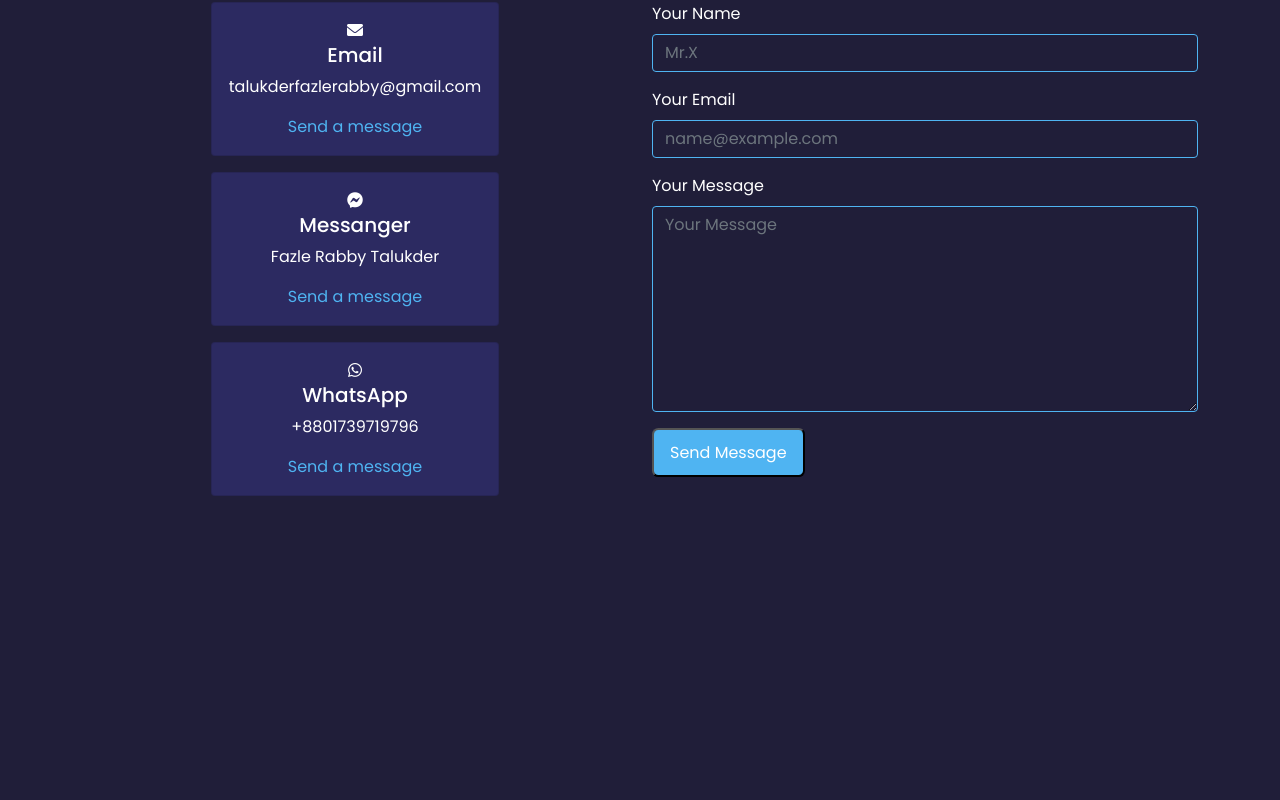
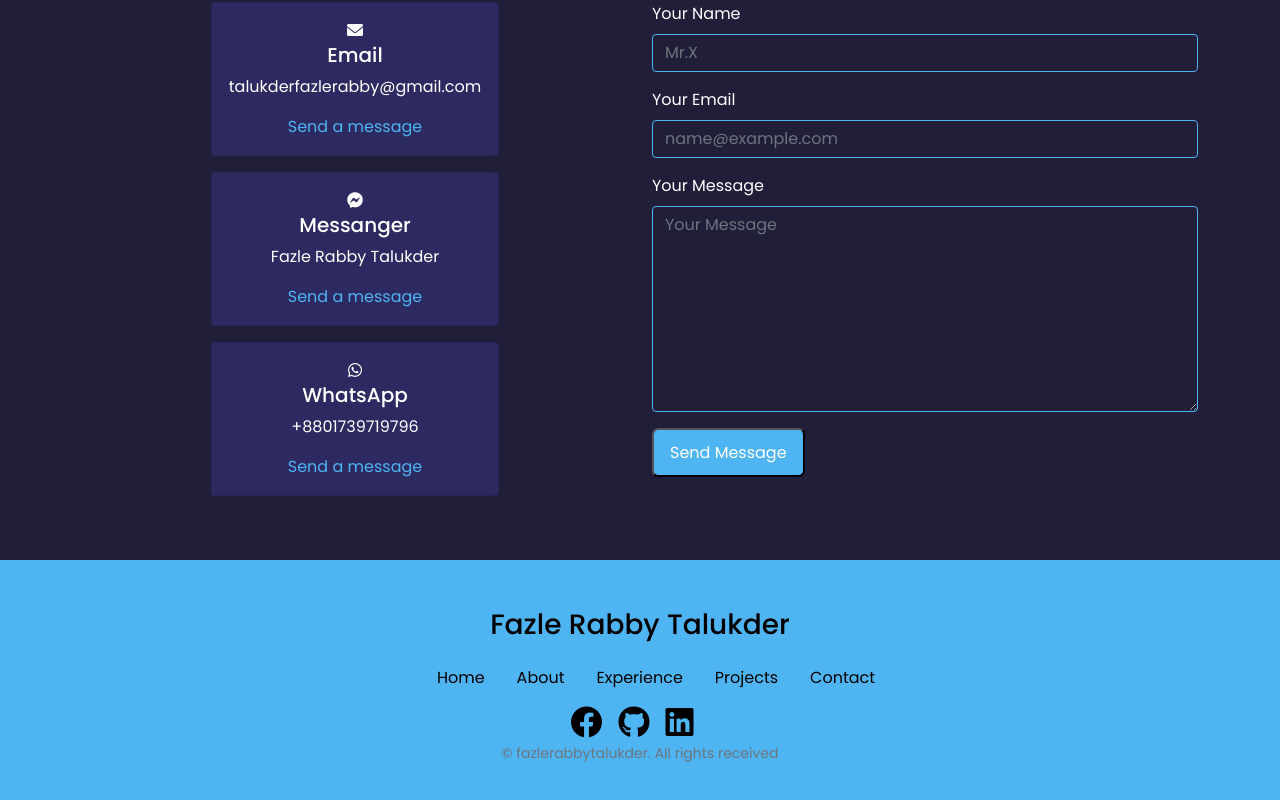
Before and after one commit to fazlerabbytalukder/fazle-rabby-talukder-webdev, a React (Create React App) app: page / in a window 1280 px wide. Shown: the part 1826-2626 px from the top of the page. Before the commit the page ends 2338 px from the top, so only its background shows below. Built offline with nearby package versions, Linux system fonts and the light colour scheme; no server answers.

Commit message:
footer design complete

```diff
--- a/src/components/Contact/Contact.js
+++ b/src/components/Contact/Contact.js
@@ -10,7 +10,7 @@ const Contact = () => {
         emailjs.sendForm('service_cac4nuf', 'template_ql04u2i', form.current, 'o3-uA0uz7P_V85DvY')
     };
     return (
-        <div id='contact' className='container'>
+        <div id='contact' className='container mb-5'>
             <div className="text-center mt-5 mb-5">
                 <p style={{ textSize: '0.875em', marginBottom: '-2px' }} className='text-secondary'>Get In Touch</p>
                 <h2 style={{ color: '#4FB4F2' }}>Contact Me</h2>
--- /dev/null
+++ b/src/components/Footer/Footer.css
@@ -0,0 +1,30 @@
+.footer-background{
+    background-color: #4FB4F2;
+}
+
+.footer-logo{
+    text-decoration: none;
+    color: black;
+}
+
+.footer-nav{
+    display: flex;
+    flex-wrap: wrap;
+    justify-content: center;
+    gap:2rem;
+    margin: 0 auto 3rem;
+    list-style: none;
+}
+
+.footer-nav a{
+    text-decoration: none;
+    color: black;
+}
+
+.footer-nav a:hover{
+    color: #2C2A61;
+}
+
+.footer-icons{
+    margin-top: -2rem;
+}
--- /dev/null
+++ b/src/components/Footer/Footer.js
@@ -0,0 +1,29 @@
+import React from 'react';
+import './Footer.css';
+
+const Footer = () => {
+    return (
+        <footer className='container-fluid footer-background'>
+            <div className='text-center py-5'>
+                <a className='text-center h3 footer-logo' href="https://www.facebook.com/frtfazlerabby/">Fazle Rabby Talukder</a>
+                <ul className='footer-nav mt-4'>
+                    <li><a href="#home">Home</a></li>
+                    <li><a href="#about">About</a></li>
+                    <li><a href="#experience">Experience</a></li>
+                    <li><a href="#projects">Projects</a></li>
+                    <li><a href="#contact">Contact</a></li>
+                </ul>
+                <div className='footer-icons'>
+                    <a href="https://www.facebook.com/frtfazlerabby/" target="_blank" rel="noreferrer"><i style={{color:'black'}} class="fa-brands fa-facebook fa-2x me-3"></i></a>
+                    <a href="https://github.com/fazlerabbytalukder" target="_blank" rel="noreferrer"><i style={{color:'black'}} class="fa-brands fa-github fa-2x me-3"></i></a>
+                    <a href="https://www.linkedin.com/in/fazle-rabby-talukder/" target="_blank" rel="noreferrer"><i style={{color:'black'}} class="fa-brands fa-linkedin fa-2x me-3"></i></a>
+                </div>
+                <div className='pb-5'>
+                    <small className='text-secondary'>&copy; fazlerabbytalukder. All rights received</small>
+                </div>
+            </div>
+        </footer>
+    );
+};
+
+export default Footer;
--- a/src/components/Home/Home.js
+++ b/src/components/Home/Home.js
@@ -3,6 +3,7 @@ import About from '../About/About';
 import Banner from '../Banner/Banner';
 import Contact from '../Contact/Contact';
 import Experience from '../Experience/Experience';
+import Footer from '../Footer/Footer';
 import Navbar from '../Navbar/Navbar';
 import Projects from '../Projects/Projects';
 
@@ -15,6 +16,7 @@ const Home = () => {
             <Experience></Experience>
             <Projects></Projects>
             <Contact></Contact>
+            <Footer></Footer>
         </div>
     );
 };
```
